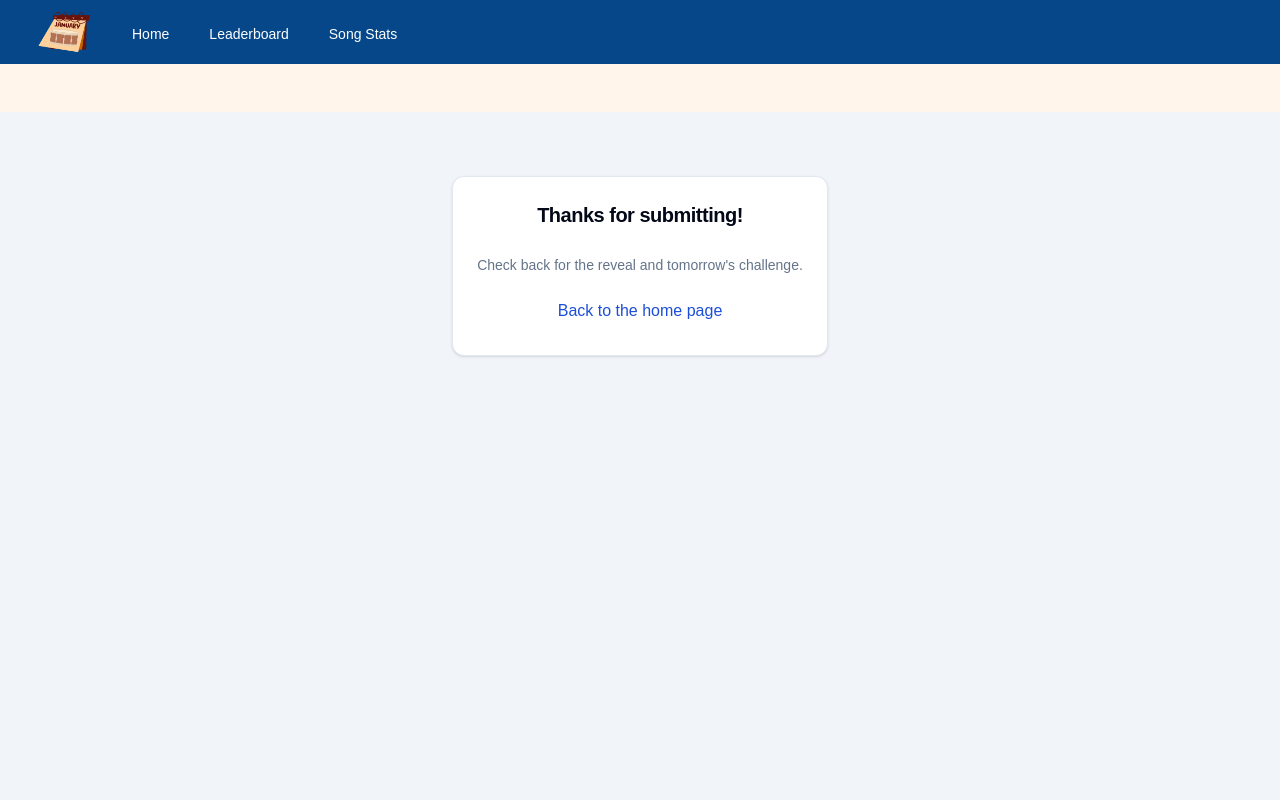
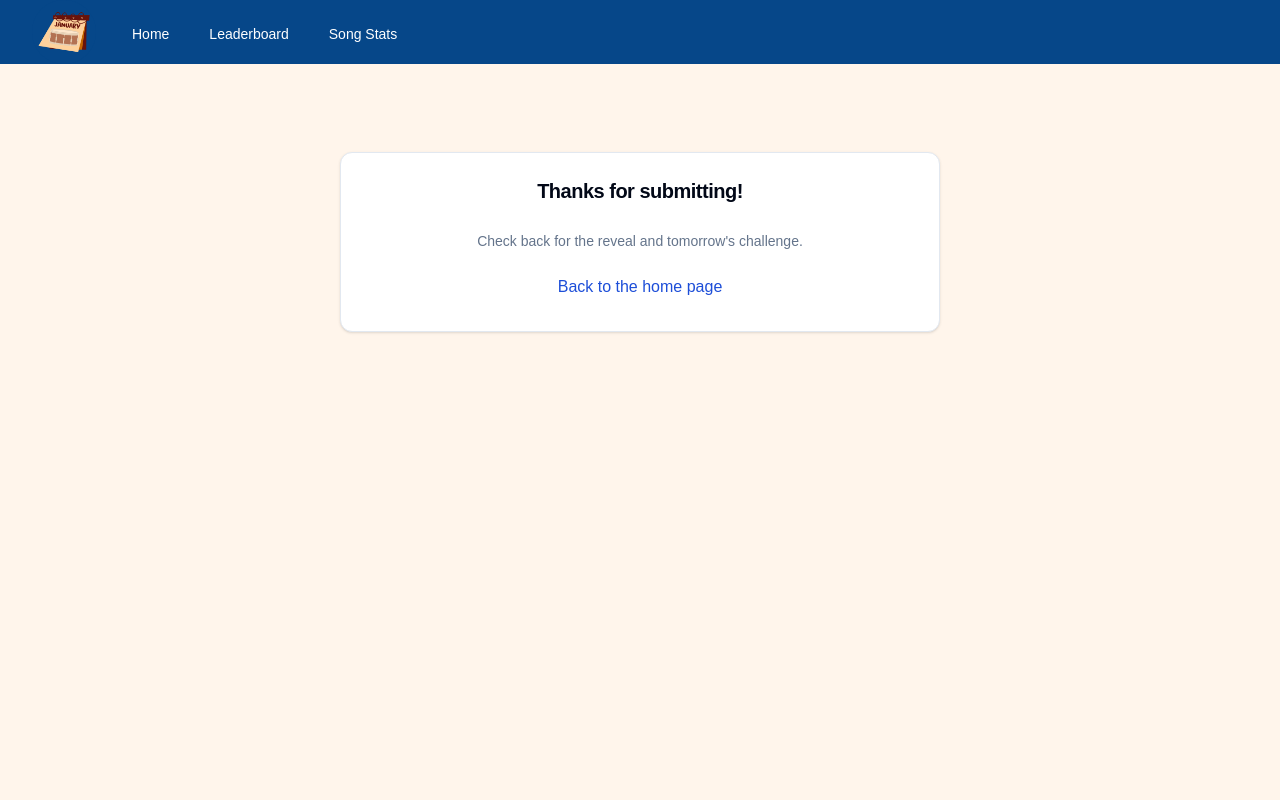
Before and after one commit to aprilschuppel/drum-january, a Next.js app: page /thanks in a window 1280 px wide. Shown: the top 800 px of the page. Built offline with nearby package versions, Linux system fonts and the light colour scheme.

Commit message:
updating thanks page

```diff
--- a/app/thanks/page.tsx
+++ b/app/thanks/page.tsx
@@ -1,20 +1,36 @@
 import Link from "next/link";
-import { Card, CardContent, CardDescription, CardHeader, CardTitle } from "../components/ui/card"
+import {
+  Card,
+  CardContent,
+  CardDescription,
+  CardHeader,
+  CardTitle,
+} from "../components/ui/card";
 
 export default function Page() {
   return (
-        <div className="flex min-h-screen flex-col items-center justify-top bg-muted p-16">
+    <div className="flex min-h-screen flex-col items-center p-2 md:p-10">
+      <div className="flex w-full md:max-w-[50%] sm:w-full h-screen md:h-auto flex-col gap-6">
+        {" "}
         <Card>
           <CardHeader className="justify-center items-center">
             <CardTitle className="text-xl">Thanks for submitting!</CardTitle>
-                        <CardDescription><br/>Check back for the reveal and tomorrow&apos;s challenge.</CardDescription>
+            <CardDescription>
+              <br />
+              Check back for the reveal and tomorrow&apos;s challenge.
+            </CardDescription>
           </CardHeader>
           <CardContent>
-                    <Link key='home' href='/' className="flex h-2 mb-2 grow items-center justify-center p-3 text-blue-700 text-center">
+            <Link
+              key="home"
+              href="/"
+              className="flex h-2 mb-2 grow items-center justify-center p-3 text-blue-700 text-center"
+            >
               Back to the home page
             </Link>
           </CardContent>
         </Card>
       </div>
+    </div>
   );
 }
```
Lines whose indentation alone changed are shown as unchanged.
